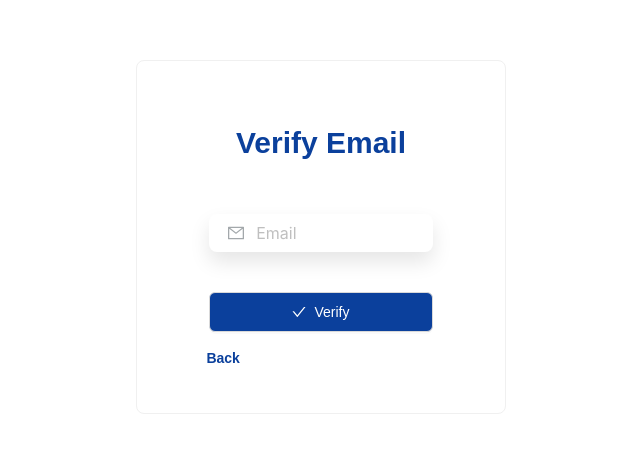
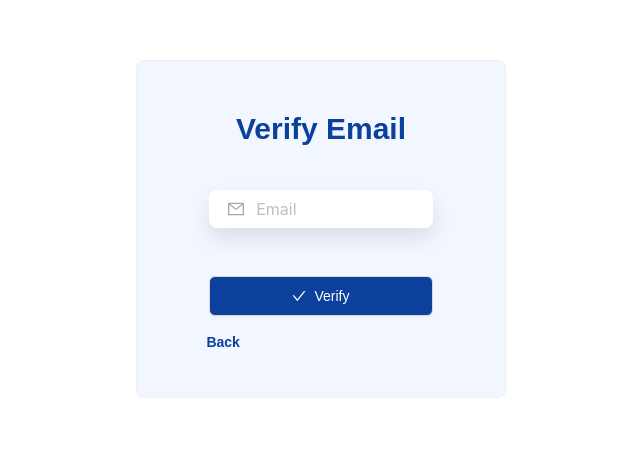
Before and after one commit to Arunkumar638/learning-app, a Next.js app: page /forgot in a window 1280 px wide. Shown: the part 115-568 px from the top of the page, without its empty margins (319-959 px from the left). Built offline with nearby package versions, Linux system fonts and the light colour scheme; a web font is replaced by a local one.

Commit message:
Some styles Changed

```diff
--- a/src/app/forgot/page.tsx
+++ b/src/app/forgot/page.tsx
@@ -31,9 +31,16 @@ export default function forgot(){
     <Col>
     <main className={styles.main1}>
     <Card className={styles.card}>
+    <h3 className={styles.headertext}>Verify Email</h3>
     <Col className={styles.align}>
-    <h3 className={styles.headertext}>Verify Email</h3>
-    <Input placeholder='Email' size='large' name='email' onChange={handleChange} value={details.email} prefix={<MailOutlined/>} className={styles.input1}/>
+    <Input
+    placeholder='Email'
+    size='large'
+    name='email'
+    onChange={handleChange}
+    value={details.email}
+    prefix={<MailOutlined/>}
+    className={styles.input1}/>
     <Button className={styles.button} onClick={handleSubmit} icon={<CheckOutlined size={30}/>}>Verify</Button>
     <button onClick={navback} className={styles.button1}>Back</button><br/>
     </Col>
--- a/src/app/login/page.tsx
+++ b/src/app/login/page.tsx
@@ -17,7 +17,7 @@ import { UserOutlined, UserAddOutlined, EyeInvisibleOutlined, EyeTwoTone, PhoneO
   var code = '+91-';
   const [isSignup, setIsSignup] = useState(false)
   const [isLoginFailed, setLoginStatus] = useState(false);
-  const [isChecked, setIsChecked] = useState(false)
+  //const [isChecked, setIsChecked] = useState(false)
 
   const [loginDetails, setLoginDetails] = useState({
     userEmail:"",
@@ -87,8 +87,9 @@ import { UserOutlined, UserAddOutlined, EyeInvisibleOutlined, EyeTwoTone, PhoneO
 
   const onChange = (e: CheckboxChangeEvent) => {
     console.log(`checked = ${e.target.checked}`);
-    setIsChecked(e.target.checked);
+    //setIsChecked(e.target.checked);
   };
+
   // const clear = ()=>{
   //   setLoginDetails({
   //     userEmail:"",
@@ -106,15 +107,39 @@ import { UserOutlined, UserAddOutlined, EyeInvisibleOutlined, EyeTwoTone, PhoneO
     <main className={styles.main}>
       <Card className={`p-card bg-light-blue ${isSignup?"mt-align":"mt-option"} w-option`}>
 
-        <Button className={`border-0 ${isSignup?"text-dark-blue":"bg-dark-blue text-white"} h-button text-sm font-roboto`} onClick={()=>setIsSignup(false)}><UserOutlined/>Sign In</Button>
-        <Button className={`border-0 ml-4 ${isSignup?"bg-dark-blue text-white":"text-dark-blue"} h-button text-sm font-roboto`} onClick={()=>setIsSignup(true)}><UserAddOutlined/>Sign Up</Button>
+        <Button className={`border-0 ${isSignup?"text-dark-blue bg-light-blue":"bg-dark-blue text-white"} h-button text-sm font-roboto`} onClick={()=>setIsSignup(false)}><UserOutlined/>Sign In</Button>
+        <Button className={`border-0 ml-4 ${isSignup?"bg-dark-blue text-white":"text-dark-blue bg-light-blue"} h-button text-sm font-roboto`} onClick={()=>setIsSignup(true)}><UserAddOutlined/>Sign Up</Button>
 
       {
         isSignup ?
         <Col className={styles.align}>
-          <Input placeholder='Firstname' size='large' name='firstName' onChange={handleSignupChange} value={signupDetails.firstName} prefix={<BiSolidUserCircle/>} className={styles.input1}/>
-          <Input placeholder='Lastname' size='large' name='lastName' onChange={handleSignupChange} value={signupDetails.lastName} prefix={<BiSolidUserCircle/>} className={styles.input1}/>
-          <Input placeholder='Email' size='large' name='email' onChange={handleSignupChange} value={signupDetails.email} prefix={<MailOutlined/>} className={styles.input1}/>
+          <Input
+          placeholder='Firstname'
+          size='large'
+          name='firstName'
+          onChange={handleSignupChange}
+          value={signupDetails.firstName}
+          prefix={<BiSolidUserCircle/>}
+          className={styles.input1}/>
+
+          <Input
+          placeholder='Lastname'
+          size='large'
+          name='lastName'
+          onChange={handleSignupChange}
+          value={signupDetails.lastName}
+          prefix={<BiSolidUserCircle/>}
+          className={styles.input1}/>
+
+          <Input
+          placeholder='Email'
+          size='large'
+          name='email'
+          onChange={handleSignupChange}
+          value={signupDetails.email}
+          prefix={<MailOutlined/>}
+          className={styles.input1}/>
+
           <Input.Password
           className={styles.input1}
           size='large'
@@ -125,7 +150,15 @@ import { UserOutlined, UserAddOutlined, EyeInvisibleOutlined, EyeTwoTone, PhoneO
           onChange={handleSignupChange}
           iconRender={(visible) => (visible ? <EyeTwoTone /> : <EyeInvisibleOutlined />)}
           />
-          <Input placeholder='Phone Number' size='large' name='phoneNumber' onChange={handleSignupChange} value={signupDetails.phoneNumber} prefix={<PhoneOutlined/>} className={styles.input1}/><br/>
+          <Input
+          placeholder='Phone Number'
+          size='large'
+          name='phoneNumber'
+          onChange={handleSignupChange}
+          value={signupDetails.phoneNumber}
+          prefix={<PhoneOutlined/>}
+          className={styles.input1}/><br/>
+
           <select value={selected} onChange={optionChange}
           className={styles.dropdown}>
                  {genderNames.map(option => (
@@ -134,10 +167,18 @@ import { UserOutlined, UserAddOutlined, EyeInvisibleOutlined, EyeTwoTone, PhoneO
                   </option>
                  ))}
                   </select><br/>
+
           <Checkbox onChange={onChange} className={styles.check}><span className='mr-8'>Accept Terms & Conditions</span></Checkbox><br/>
           <Button className={styles.button} onClick={handleSignup} icon={<LoginOutlined size={30}/>}>Sign Up</Button>
           </Col> : <Col className={styles.align}>
-          <Input placeholder='Email' size='large' name='userEmail' onChange={handleLoginChange} value={loginDetails.userEmail} prefix={<MailOutlined/>} className={styles.input1}/>
+
+          <Input placeholder='Email'
+          size='large' name='userEmail'
+          onChange={handleLoginChange}
+          value={loginDetails.userEmail}
+          prefix={<MailOutlined/>}
+          className={styles.input1}/>
+
           <Input.Password
           className={styles.input1}
           size='large'
@@ -151,7 +192,7 @@ import { UserOutlined, UserAddOutlined, EyeInvisibleOutlined, EyeTwoTone, PhoneO
           <button onClick={navgot} className={styles.button1}>Forgot Password?</button><br/>
           <Checkbox onChange={onChange} className={styles.check1}>Remember Me</Checkbox><br/>
           <Button className={styles.button } onClick={handleLogin} icon={<LoginOutlined size={30}/>}>Sign In</Button>
-          <div className='mt-7 h-card shadow-lg rounded-lg bg-white w-button ml-element'>
+          <div className='mt-7 h-card shadow-lg rounded-lg bg-white w-bottom-element ml-element'>
             <span className='text-grey text-l font-roboto'>Don't have an account?</span>
             <button onClick={()=>setIsSignup(true)} className={styles.button2}>Sign Up</button>
           </div>
--- a/src/app/page.tsx
+++ b/src/app/page.tsx
@@ -34,7 +34,7 @@ import {CopyrightOutlined} from '@ant-design/icons';
               the right place. Learn top software programming languages to
               sharpen your coding skills. No local setup needed. Online
               content, Online editor and online compiler</p>
-             <Button className='w-button mt-7 bg-pale-yellow'>Start your 7 days free trail</Button>
+             <Button className='w-button mt-7 bg-pale-yellow text-sm font-roboto text-dark-blue font-medium'>Start your 7 days free trail</Button>
         </Col>
       </Row>
       <Row className='bg-dark-blue h-content'>
--- a/src/app/reset/page.tsx
+++ b/src/app/reset/page.tsx
@@ -2,7 +2,7 @@
 
 import React from 'react';
 import {MdLockOutline} from 'react-icons/md';
-import { EyeInvisibleOutlined, EyeTwoTone, ReloadOutlined } from '@ant-design/icons';
+import { EyeInvisibleOutlined, EyeTwoTone, SyncOutlined } from '@ant-design/icons';
 import {GiToken} from 'react-icons/gi';
 import {resetAction} from '../../actions/userActions';
 import styles from '../../styles/reset.module.css';
@@ -34,8 +34,8 @@ export default function reset(){
       <Col>
       <main className={styles.main1}>
       <Card className={styles.card}>
+      <h3 className={styles.headertext}>Reset Password</h3>
       <Col className={styles.align}>
-      <h3 className={styles.headertext}>Reset Password</h3>
       <Input
       placeholder='Reset Token'
       size='large'
@@ -54,7 +54,7 @@ export default function reset(){
           onChange={handleChange}
           iconRender={(visible) => (visible ? <EyeTwoTone /> : <EyeInvisibleOutlined />)}
           />
-      <Button className={styles.button} onClick={handleSubmit} icon={<ReloadOutlined size={20}/>}>Reset</Button>
+      <Button className={styles.button} onClick={handleSubmit} icon={<SyncOutlined size={20}/>}>Reset</Button>
       <button onClick={navback} className={styles.button1}>Back</button><br/>
       </Col>
       </Card>
--- a/src/styles/forgot.module.css
+++ b/src/styles/forgot.module.css
@@ -21,7 +21,7 @@
     font-family: 'Roboto Slab Variable', sans-serif;
     color: #a3a8ab;
     border:none;
-    margin-top: 3rem;
+    margin-top: 1.5rem;
     gap: 0.5rem;
   }
 
@@ -36,7 +36,7 @@
     background-color: #0B409c;
     width: 80%;
     height: 40px;
-    margin-top: 2.5rem;
+    margin-top: 3rem;
     color: white;
     font-size:0.875rem;
     line-height: 1.25rem;
@@ -57,5 +57,5 @@
     padding: 1.25rem;
     margin-top: 175px;
     width: 33%;
-    color:#f2f7ff;
+    background-color:#f2f7ff;
 }
--- a/src/styles/login.module.css
+++ b/src/styles/login.module.css
@@ -43,6 +43,7 @@
   border: none;
   color:#0B409c;
   margin-right: 175px;
+  font-weight: 500;
   margin-top: 1.75rem;
   font-family: 'Roboto Slab Variable', sans-serif;
 }
@@ -50,6 +51,7 @@
   border: none;
   color:#0B409c;
   margin-top: 1.75rem;
+  font-weight: 500;
   margin-right: 5rem;
   font-family: 'Roboto Slab Variable', sans-serif;
 }
--- a/src/styles/reset.module.css
+++ b/src/styles/reset.module.css
@@ -22,7 +22,7 @@
     font-family: 'Roboto Slab Variable', sans-serif;
     color: #a3a8ab;
     border:none;
-    margin-top: 3rem;
+    margin-top: 1.5rem;
     gap: 0.5rem;
   }
 
@@ -48,7 +48,7 @@
     padding: 1.25rem;
     margin-top: 175px;
     width: 33%;
-    color:#f2f7ff;
+    background-color:#f2f7ff;
 }
   .button1{
     font-size:0.875rem;
--- a/tailwind.config.ts
+++ b/tailwind.config.ts
@@ -28,7 +28,8 @@ const config: Config = {
         'code':'25px',
         'option':'33%',
         'content':'22%',
-        'button':'80%',
+        'button':'60%',
+        'bottom-element':'80%'
       },
       height:{
         'code':'10px',
```
